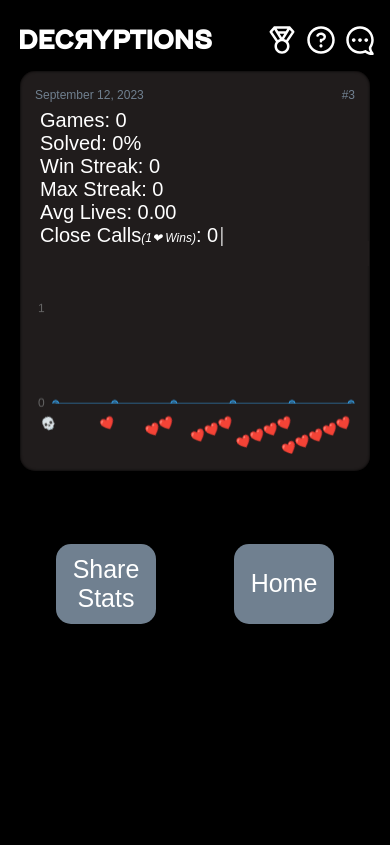
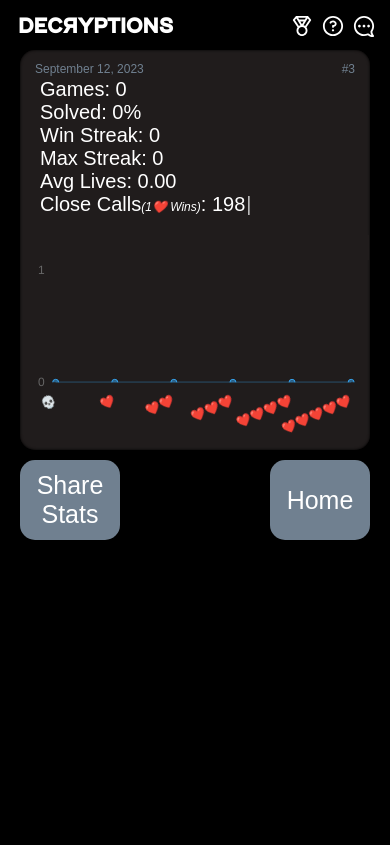
Before and after one commit to nshaff3r/Decryptions, a Flask app: page /stats in a window 390 px wide. Before the commit the page ends 624 px from the top, so only its background shows below. Run offline with Flask 3, Linux system fonts and the light colour scheme; some libraries are stand-ins or nearby versions; some web fonts are replaced.

Commit message:
bug fixes and button fix

```diff
--- a/app.py
+++ b/app.py
@@ -103,7 +103,7 @@
             "streak": 0,
             "maxStreak": 0,
             "avgLives": 0,
-            "closeCalls": 0,
+            "closeCalls": 198,
             "lives": [0, 0, 0, 0, 0, 0]
         }
     return render_template("stats.html", date=curDate, number=number, data=session["history"])
@@ -132,4 +132,5 @@
         return jsonify({'message': 'wrong', 'lives': session["lives"], 'complete': session["finished"]}), 200
 
 if __name__ == "__main__":
+    app.debug = True
     app.run(host='0.0.0.0')
--- a/static/stats.js
+++ b/static/stats.js
@@ -1,11 +1,28 @@
 document.addEventListener("DOMContentLoaded", function(){
     let left = document.getElementById("left");
     let right = document.getElementById("right");
+    let buttons = [left, right];
     var solved = ((data.solved/data.games) * 100).toFixed(2);
     if (data.games == 0) {
         solved = 0;
     }
     var msg = `Games: ${data.games}<br>Solved: ${solved}%<br>Win Streak: ${data.streak}<br>Max Streak: ${data.maxStreak}<br>Avg Lives: ${data.avgLives.toFixed(2)}<br>Close Calls<i style="font-size: 12px;">(1❤️ Wins)</i>: ${data.closeCalls}`;
+    const container = document.getElementById("cryptogramContainer");
+    var top = "60px";
+    function sizing()
+    {
+        if (window.innerWidth <= 401) {
+            container.style.height = "400px";
+            top = "0px";
+        }
+        else
+        {
+            top = "60px";
+        }
+        buttons[0].style.marginTop = top;
+        buttons[1].style.marginTop = top;
+    }
+    sizing();
     var userText = document.getElementById('inputText');
     userText.style.backgroundColor = "#201c1c";
     let userWriter = new Typewriter(userText, {
@@ -15,16 +32,15 @@
     });
     let stop = document.getElementById("stop");
     if (data.closeCalls > 9) {
-        stop.style.width = "78px";
+        stop.style.width = "50px";
     }
     if (data.closeCalls > 99) {
-        stop.style.width = "68px";
+        stop.style.width = "40px";
     }
     userWriter.start();
     userWriter.typeString(msg);
-    const img = document.createElement("img");
     setTimeout(function(){
-    var myChart = new Chart(ctx.getContext('2d'), {
+        var myChart = new Chart(ctx.getContext('2d'), {
             type: 'line',
             data: {
                 labels: ['💀', '❤️', '❤️❤️', '❤️❤️❤️', '❤️❤️❤️❤️', '❤️❤️❤️❤️❤️'],
@@ -34,6 +50,7 @@
                 }]
             },
             options: {
+                maintainAspectRatio: false,
                 animation: {
                     duration: 0,
                 },
@@ -69,25 +86,23 @@
         document.getElementById("cover").style.width = 0;
     }, 3700);
     setTimeout(function(){
-        let buttons = [left, right];
-        let defaultMargin = window.getComputedStyle(left).getPropertyValue("margin-left");
         window.addEventListener("resize", function(){
-            defaultMargin = window.getComputedStyle(left).getPropertyValue("margin-left");
+            sizing();
         });
         for (let i = 0; i < 2; i++)
         {
-            buttons[i].style.marginTop = "60px";
+            buttons[i].style.marginTop = top;
             buttons[i].style.opacity = 1;
             buttons[i].addEventListener("mouseover", function(){
-                if (i == 0){buttons[1 - i].style.marginRight = 0;}
+                if (i == 0){buttons[1 - i].style.marginRight = "-100px";}
                 else{buttons[1 - i].style.marginLeft = "-100px";}
-                buttons[1 - i].style.opacity = "-100px";
-                buttons[i].style.width = "300px";
+                buttons[1 - i].style.opacity = "0";
+                buttons[i].style.width = `${Math.min(350, window.innerWidth - 20)}px`;
                 buttons[i].style.backgroundColor = "green";
             });
             buttons[i].addEventListener("mouseout", function(){
-                if (i == 1){buttons[1 - i].style.marginLeft = defaultMargin;}
-                else{buttons[1 - i].style.marginRight = defaultMargin;}
+                if (i == 1){buttons[1 - i].style.marginLeft = 0;}
+                else{buttons[1 - i].style.marginRight = 0;}
                 buttons[1 - i].style.opacity = 1;
                 buttons[i].style.width = "100px";
                 buttons[i].style.backgroundColor = "slategrey";
@@ -130,5 +145,5 @@
                 }
             })
         }
-    }, 7500);
+    }, 0);
 });
--- a/static/styles.css
+++ b/static/styles.css
@@ -36,6 +36,19 @@
 {
     color: #ffffff;
 }
+
+#content
+{
+    height: 100vh;
+    overflow: hidden;
+}
+
+#logoContainer
+{
+    width: 22em;
+    margin-left: auto;
+    margin-right: auto;
+}
 #logo
 {
     text-decoration: none !important;
@@ -67,9 +80,8 @@
     margin-top: 0px;
     margin-left: auto;
     margin-right: auto;
-    border-radius: 15px;
-    max-width: 500px;
-    border-style: solid;
+    margin-top: 5px;
+    max-width: 350px;
     /* background-color: #201c1c;
     box-shadow: inset 0 0 3px black; */
     height: 170px;
@@ -93,10 +105,9 @@
 #number
 {
     font-size: 12px;
-    padding: 5px;
-    margin-left: 10px;
-    margin-right: 10px;
-    top: 100px;
+    margin-bottom: 10px;
+    margin-left: 15px;
+    margin-right: 15px;
     font-family: 'IBM Plex Mono', sans-serif;
     color: slategrey;
 }
@@ -110,13 +121,11 @@
 #left
 {
     float: left;
-    margin-left: 100px;
 }
 
 #right
 {
     float: right;
-    margin-right: 100px;
 }
 
 #inputText
@@ -229,7 +238,7 @@
 {
     position: absolute;
     right: 20px;
-    top: 25px;
+    top: 35px;
 }
 
 #menu
@@ -243,6 +252,11 @@
     height: 0px;
     overflow: hidden;
     transition: all .8s;
+}
+
+.menuOpen
+{
+    height: 160px;
 }
 
 .cryptogram
@@ -368,6 +382,7 @@
 .postbutton
 {
     width: 100px;
+    padding: 1px;
     opacity: 0;
     margin-top: 120px;
     border-radius: 15px;
@@ -381,11 +396,20 @@
 }
 
 @media only screen and (max-width: 700px) {
-    #logo {
+    #logo
+    {
         text-align: left;
         font-size: 28px;
+
+    }
+    #logoContainer
+    {
         margin-top: 21px;
         margin-left: 20px;
+        width: 14em;
+    }
+    #toolDiv {
+        top: 30px;
     }
 }
 
@@ -395,45 +419,60 @@
     }
     #confirm {
         width: 14.2vw;
-        font-size: 2.4vw;
+        font-size: 2.5vw;
     }
     #del {
-        font-size: 2.5vw;
+        font-size: 2.7vw;
         width: 11.9vw;
-    }
-    #left {
-        margin-left: 50px;
-    }
-    #right {
-        margin-right: 50px;
     }
 }
 
 @media only screen and (max-width: 401px) {
     .keyboard-button {
         width: 7.9vw;
+        height: 45px;
     }
     #confirm {
-        width: 14.2vw;
-        font-size: 2.2vw;
+        width: 15vw;
+        font-size: 2.5vw;
+        height: 45px;
     }
     #del {
-        font-size: 2.5vw;
+        font-size: 2.9vw;
         width: 11.6vw;
+        height: 45px;
     }
     #logo {
-        font-size: 25px;
-        margin-top: 24px;
+        font-size: 20px;
+    }
+    #logoContainer {
+        margin-top: -10px;
         margin-left: 10px;
+        width: 10em;
     }
     #toolDiv {
+        margin-top: -15px;
         right: 10px;
     }
-    #left {
-        margin-left: 45px;
+    .tool {
+        width: 22px;
     }
-    #right {
-        margin-right: 45px;
+    #cryptogramContainer
+    {
+        height: 50vh;
+    }
+    #inputText
+    {
+        font-size: 20px;
+    }
+    #chartContainer
+    {
+        height: 180px;
+        width: 100%;
+    }
+    .cryptogram
+    {
+        font-size: 19px;
     }
 }
 
--- a/templates/layout.html
+++ b/templates/layout.html
@@ -2,7 +2,7 @@
 
 <html lang="en">
     <head>
-        <meta name="viewport" content="initial-scale=1, width=device-width">
+        <meta name="viewport" content="width=device-width, initial-scale=1.0" />
         <title>Decryptions</title>
         <link href="../static/styles.css" rel="stylesheet" type="text/css">
         <link href="https://fonts.cdnfonts.com/css/ibm-plex-mono" rel="stylesheet">
@@ -12,7 +12,10 @@
         <script src="https://cdn.jsdelivr.net/npm/chart.js"></script>
     </head>
     <body>
+        <div id="content">
+            <div id="logoContainer">
                 <a href="/" style="text-decoration: none;"><h1 id="logo">decryptions</h1></a>
+            </div>
             <div id="toolDiv">
                 <a href="/stats"><img src="../static/stats.svg" alt="stats" id="stats" class="tool"></a>
                 <a href="/instructions"><img src="../static/question.svg" alt="instructions" id="question" class="tool"></a>
@@ -40,6 +43,9 @@
                     let contact = document.getElementById("contact");
                     let text = document.getElementById("logo");
                     let menu = document.getElementById("menu");
+                    const content = document.getElementById("content");
+                    var gate = false
+                    content.style.setProperty("height", `${window.innerHeight - 15}px`);
                     contact.addEventListener("mouseover", function(){
                         menu.style.height = "160px";
                     });
@@ -52,11 +58,20 @@
                     menu.addEventListener("mouseout", function(){
                         menu.style.height = "0px";
                     });
+                    contact.addEventListener("touchstart", function(){
+                        menu.classList.toggle("menuOpen");
+                        if (gate == true) {
+                            menu.classList.remove("menuOpen");
+                            alert("ASDF");
+                        }
+                        gate = true;
+                    })
                     setTimeout(function(){
                         text.innerHTML = "decRyptions";
                     }, 500);
 
                 });
             </script>
+        </div>
     </body>
 </html>
--- a/templates/stats.html
+++ b/templates/stats.html
@@ -4,7 +4,7 @@
 {% block cryptogram %}
 
 <div id="inputText" class="text stat"></div>
-<div>
+<div id="chartContainer">
     <canvas id="myChart"></canvas>
 </div>
 <div id="stop"></div>
```
Also changed, not shown: other parts of static/styles.css (+13 -23 lines), static/index.js (+5 -2 lines). Lines whose indentation alone changed are shown as unchanged.
